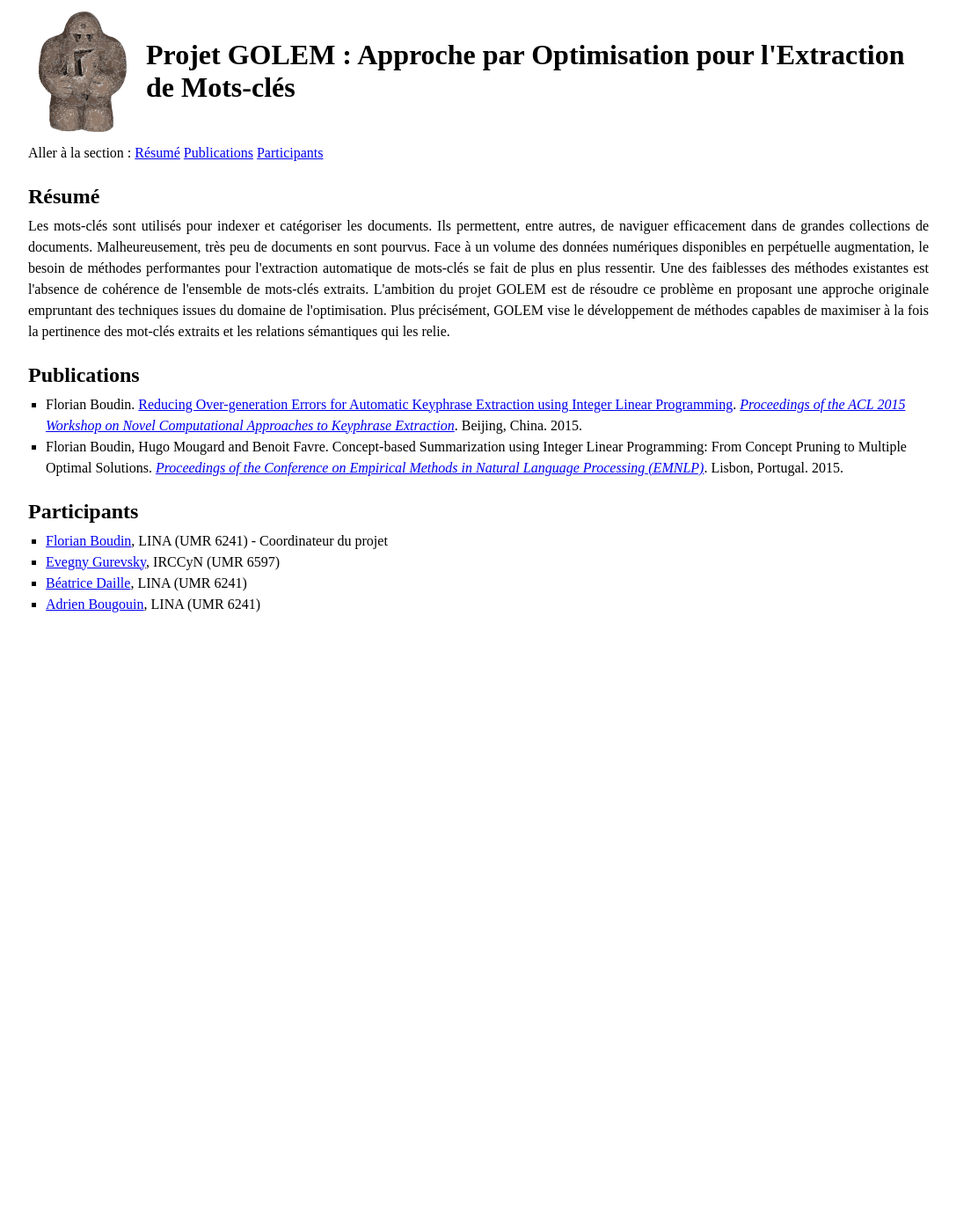
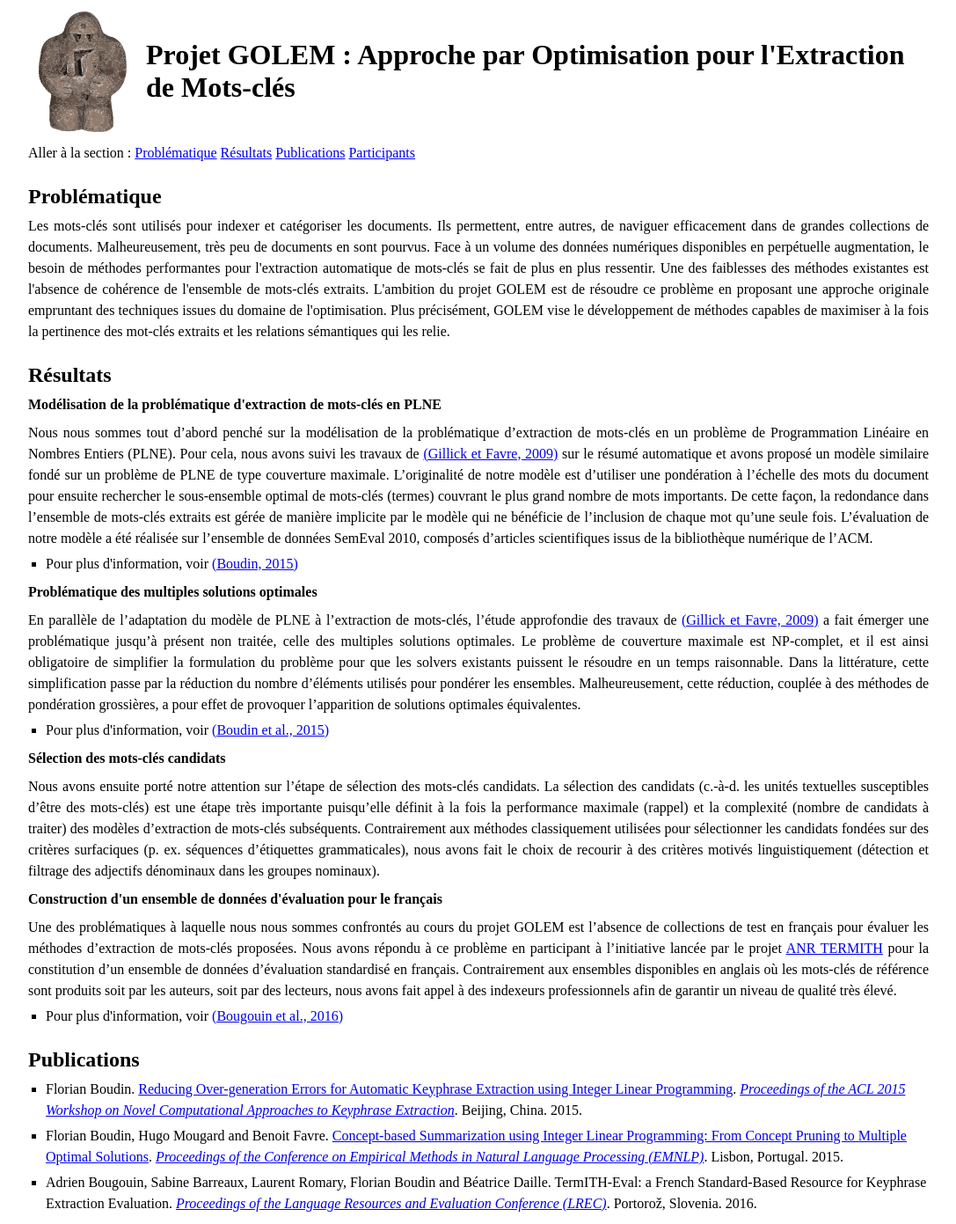
Before and after one commit to boudinfl/GOLEM, a plain HTML site: page index.html in a window 1280 px wide. Shown: the part 9-1400 px from the top of the page at 88% size, without its empty margins (96-1183 px from the left). Before the commit the page ends 800 px from the top, so only its background shows below. Drawn offline with Linux system fonts and the light colour scheme; a web font is replaced by a local one.

Commit message:
update fin projet

```diff
--- a/index.html
+++ b/index.html
@@ -21,15 +21,16 @@
         <nav>
             <ul>
                 <li>Aller à la section :</li>
-                <li><a href="#resume">Résumé</a></li>
+                <li><a href="#problematique">Problématique</a></li>
+                <li><a href="#resultats">Résultats</a></li>
                 <li><a href="#publications">Publications</a></li>
                 <li><a href="#participants">Participants</a></li>
             </ul>
         </nav>
 
-        <section id="resume">
+        <section id="problematique">
 
-            <h2>Résumé</h2>
+            <h2>Problématique</h2>
 
             <p>
             Les mots-clés sont utilisés pour indexer et catégoriser les documents.
@@ -40,6 +41,49 @@
             L'ambition du projet GOLEM est de résoudre ce problème en proposant une approche originale empruntant des techniques issues du domaine de l'optimisation.
             Plus précisément, GOLEM vise le développement de méthodes capables de maximiser à la fois la pertinence des mot-clés extraits et les relations sémantiques qui les relie.
             </p>
+
+        </section>
+
+        <section id="resultats">
+
+            <h2>Résultats</h2>
+
+            <h3>Modélisation de la problématique d'extraction de mots-clés en PLNE</h3>
+
+            <p>
+            Nous nous sommes tout d’abord penché sur la modélisation de la problématique d’extraction de mots-clés en un problème de Programmation Linéaire en Nombres Entiers (PLNE). Pour cela, nous avons suivi les travaux de <a href="http://www.aclweb.org/anthology/W09-1802">(Gillick et Favre, 2009)</a> sur le résumé automatique et avons proposé un modèle similaire fondé sur un problème de PLNE de type couverture maximale. L’originalité de notre modèle est d’utiliser une pondération à l’échelle des mots du document pour ensuite rechercher le sous-ensemble optimal de mots-clés (termes) couvrant le plus grand nombre de mots importants. De cette façon, la redondance dans l’ensemble de mots-clés extraits est gérée de manière implicite par le modèle qui ne bénéficie de l’inclusion de chaque mot qu’une seule fois. L’évaluation de notre modèle a été réalisée sur l’ensemble de données SemEval 2010, composés d’articles scientifiques issus de la bibliothèque numérique de l’ACM.
+            </p>
+
+            <ul>
+                <li>Pour plus d'information, voir <a href="http://www.aclweb.org/anthology/W/W15/W15-3605.pdf">(Boudin, 2015)</a></li>
+            </ul>
+
+            <h3>Problématique des multiples solutions optimales</h3>
+
+            <p>
+            En parallèle de l’adaptation du modèle de PLNE à l’extraction de mots-clés, l’étude approfondie des travaux de <a href="http://www.aclweb.org/anthology/W09-1802">(Gillick et Favre, 2009)</a> a fait émerger une problématique jusqu’à présent non traitée, celle des multiples solutions optimales. Le problème de couverture maximale est NP-complet, et il est ainsi obligatoire de simplifier la formulation du problème pour que les solvers existants puissent le résoudre en un temps raisonnable. Dans la littérature, cette simplification passe par la réduction du nombre d’éléments utilisés pour pondérer les ensembles. Malheureusement, cette réduction, couplée à des méthodes de pondération grossières, a pour effet de provoquer l’apparition de solutions optimales équivalentes.
+            </p>
+
+            <ul>
+                <li>Pour plus d'information, voir <a href="http://www.aclweb.org/anthology/D/D15/D15-1220.pdf">(Boudin et al., 2015)</a></li>
+            </ul>
+
+            <h3>Sélection des mots-clés candidats</h3>
+
+            <p>
+            Nous avons ensuite porté notre attention sur l’étape de sélection des mots-clés candidats. La sélection des candidats (c.-à-d. les unités textuelles susceptibles d’être des mots-clés) est une étape très importante puisqu’elle définit à la fois la performance maximale (rappel) et la complexité (nombre de candidats à traiter) des modèles d’extraction de mots-clés subséquents. Contrairement aux méthodes classiquement utilisées pour sélectionner les candidats fondées sur des critères surfaciques (p. ex. séquences d’étiquettes grammaticales), nous avons fait le choix de recourir à des critères motivés linguistiquement (détection et filtrage des adjectifs dénominaux dans les groupes nominaux).
+            </p>
+
+            <h3>Construction d'un ensemble de données d'évaluation pour le français</h3>
+
+            <p>
+            Une des problématiques à laquelle nous nous sommes confrontés au cours du projet GOLEM est l’absence de collections de test en français pour évaluer les méthodes d’extraction de mots-clés proposées. Nous avons répondu à ce problème en participant à l’initiative lancée par le projet <a href="http://www.atilf.fr/ressources/termith/">ANR TERMITH</a> pour la constitution d’un ensemble de données d’évaluation standardisé en français. Contrairement aux ensembles disponibles en anglais où les mots-clés de référence sont produits soit par les auteurs, soit par des lecteurs, nous avons fait appel à des indexeurs professionnels afin de garantir un niveau de qualité très élevé.
+            </p>
+
+            <ul>
+                <li>Pour plus d'information, voir <a href="#">(Bougouin et al., 2016)</a></li>
+            </ul>
+
 
         </section>
 
@@ -54,9 +98,15 @@
                 </li>
                 <li>
                     Florian Boudin, Hugo Mougard and Benoit Favre.
-                    Concept-based Summarization using Integer Linear Programming: From Concept Pruning to Multiple Optimal Solutions.
+                    <a href="http://www.aclweb.org/anthology/D/D15/D15-1220.pdf">Concept-based Summarization using Integer Linear Programming: From Concept Pruning to Multiple Optimal Solutions</a>.
                     <i><a href="http://www.emnlp2015.org/">Proceedings of the Conference on Empirical Methods in Natural Language Processing (EMNLP)</a></i>.
                     Lisbon, Portugal. 2015.
+                </li>
+                <li>
+                    Adrien Bougouin, Sabine Barreaux, Laurent Romary, Florian Boudin and Béatrice Daille.
+                    TermITH-Eval: a French Standard-Based Resource for Keyphrase Extraction Evaluation.
+                    <i><a href="http://lrec2016.lrec-conf.org">Proceedings of the Language Resources and Evaluation Conference (LREC)</a></i>.
+                    Portorož, Slovenia. 2016.
                 </li>
             </ul>
         </section>
--- a/style.css
+++ b/style.css
@@ -19,7 +19,8 @@ h2 {
 }
 
 h3 {
-    font-size: 105%;
+    font-size: 12pt;
+    margin: 8px 0px;
 }
 
 #golem {
@@ -37,12 +38,14 @@ td {
 
 p {
     text-align: justify;
+    margin-bottom: 5px;
 }
 
 ul li {
     margin-left: 20px;
     /*list-style-position: inside;*/
     list-style-type: square;
+    margin-bottom: 5px;
 }
 
 nav li {
```
